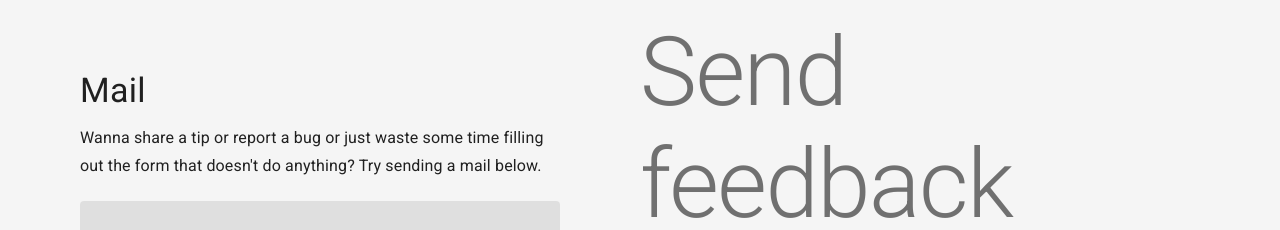
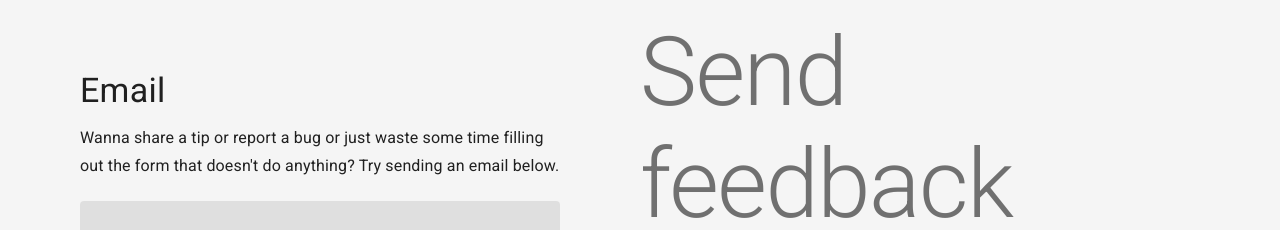
Before and after one commit to mateusz-chochol/FlixBus-Ripoff, a React (Create React App) app: page /sendfeedback in a window 1280 px wide. Shown: the part 166-396 px from the top of the page. Built offline with nearby package versions, Linux system fonts and the light colour scheme; no server answers.

Commit message:
Changing mail to email

```diff
--- a/src/components/CheckoutPage/ContactCard.tsx
+++ b/src/components/CheckoutPage/ContactCard.tsx
@@ -27,7 +27,7 @@ const ContactCard: React.FC = () => {
                   color='secondary'
                   fullWidth
                   variant='outlined'
-                  label='Mail'
+                  label='Email'
                   type='email'
                   onChange={(event) => setMail(event.target.value)}
                 />
--- a/src/components/SendFeedbackPage/SendFeedbackPage.tsx
+++ b/src/components/SendFeedbackPage/SendFeedbackPage.tsx
@@ -62,11 +62,11 @@ const SendFeedbackPage: React.FC = () => {
             <Grid item xs={6}>
               <Box paddingY={5} paddingX={10}>
                 <Typography variant='h4' gutterBottom>
-                  Mail
+                  Email
                 </Typography>
                 <Box paddingBottom={2}>
                   <Typography variant='subtitle1' gutterBottom>
-                    Wanna share a tip or report a bug or just waste some time filling out the form that doesn't do anything? Try sending a mail below.
+                    Wanna share a tip or report a bug or just waste some time filling out the form that doesn't do anything? Try sending an email below.
                   </Typography>
                 </Box>
                 <TextField
@@ -105,7 +105,7 @@ const SendFeedbackPage: React.FC = () => {
             <Grid item xs={12}>
               <Box paddingTop={2} paddingBottom={2} paddingX={6}>
                 <Typography variant='h4' gutterBottom>
-                  Mail
+                  Email
                 </Typography>
                 <Box paddingBottom={2}>
                   <Typography variant='subtitle1' gutterBottom>
```
